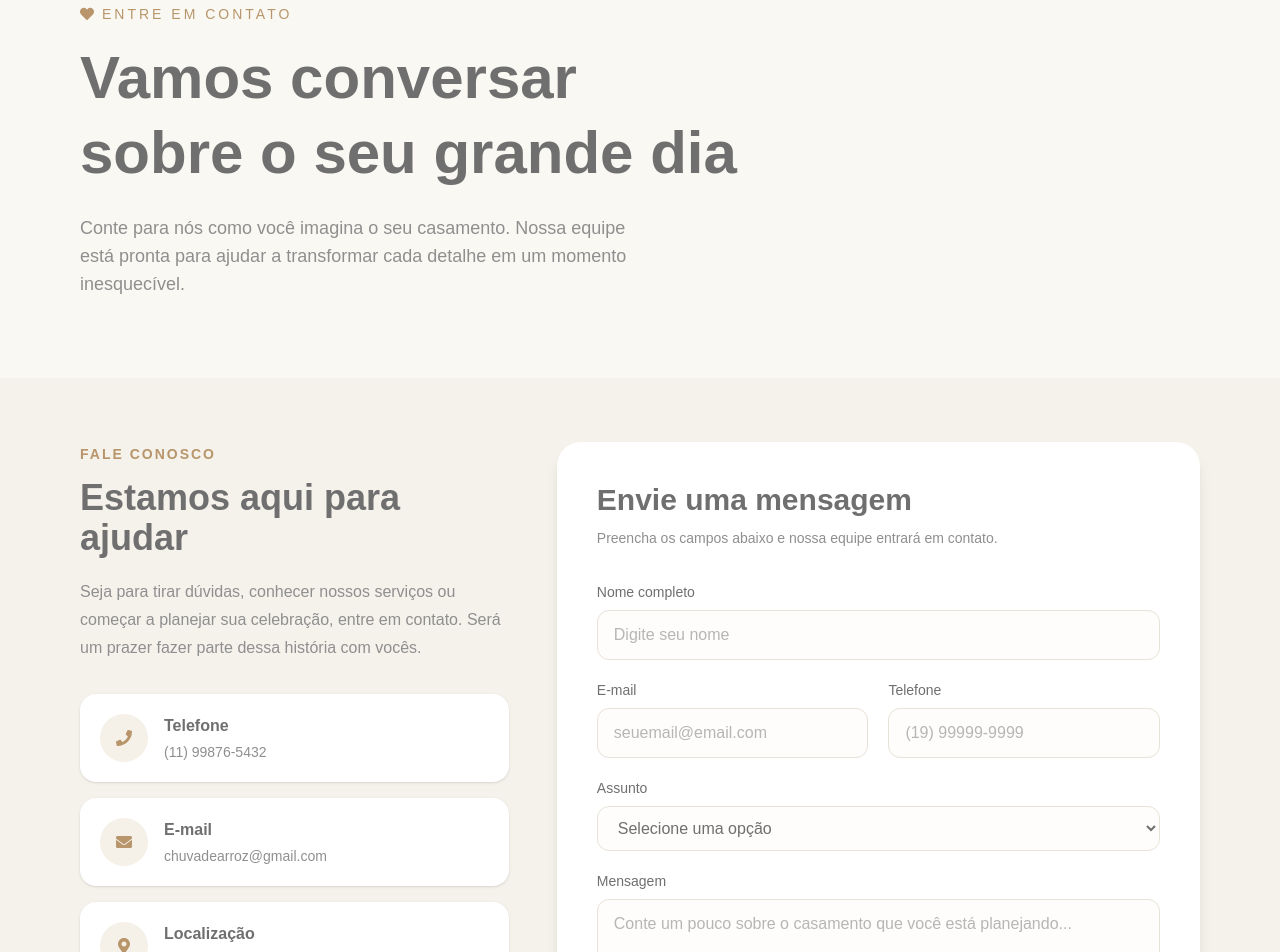
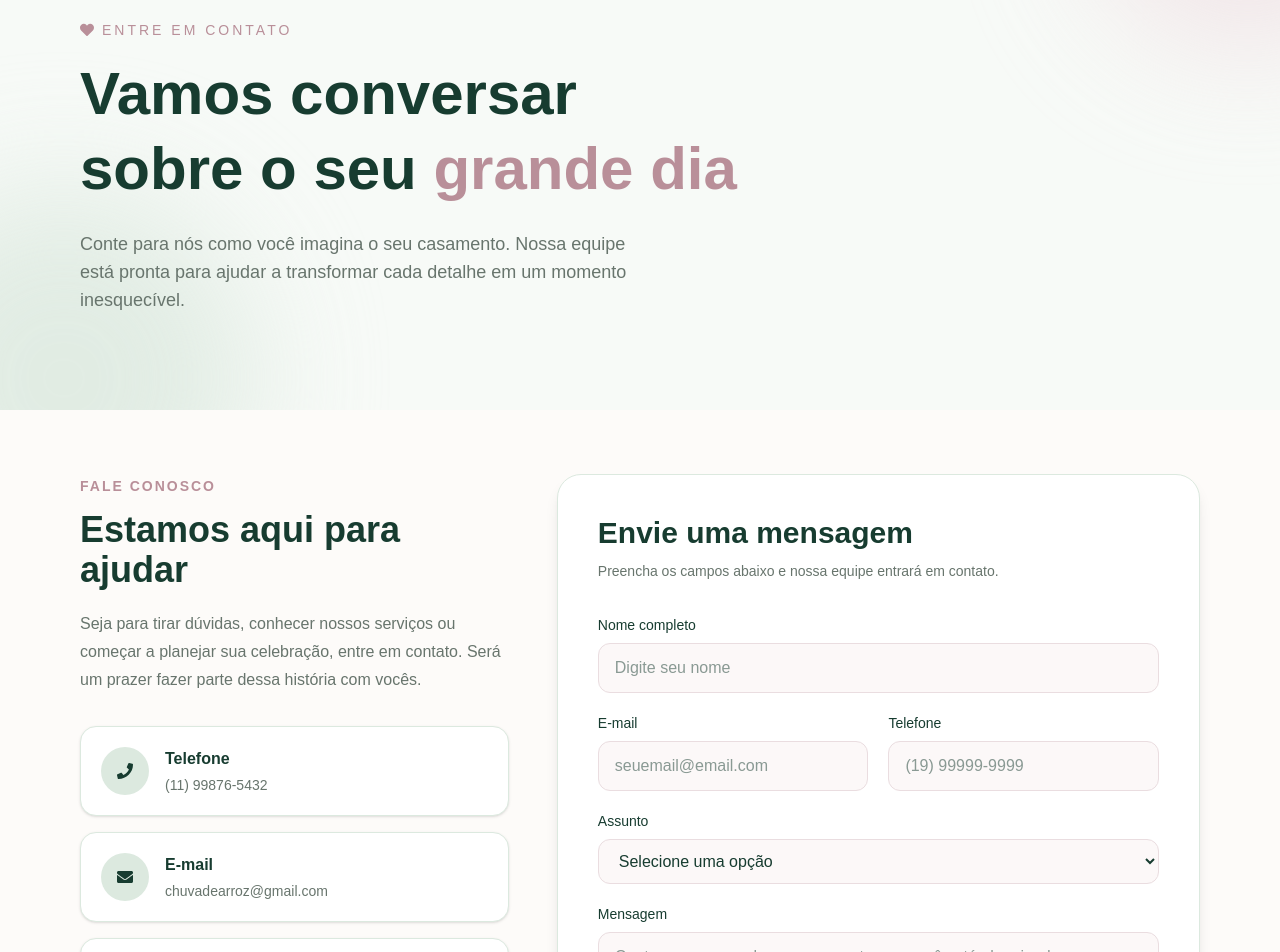
Before and after one commit to ju-reis16/Chuva_de_Arroz, a React (Vite) app in the folder chuvadearroz/: page /contato in a window 1280 px wide. Shown: the part 140-1092 px from the top of the page. Built offline with nearby package versions, Linux system fonts and the light colour scheme.

Commit message:
refactor: clean up Hero, Contato, and Sobre components for improved readability and consistency

```diff
--- a/chuvadearroz/src/components/Hero.jsx
+++ b/chuvadearroz/src/components/Hero.jsx
@@ -1,4 +1,4 @@
-import { FaArrowRight, FaHeart } from "react-icons/fa";
+import { FaArrowRight } from "react-icons/fa";
 import { Link } from "react-router-dom";
 
 export default function Hero() {
@@ -23,27 +23,7 @@ export default function Hero() {
 
         <div className="grid lg:grid-cols-2 gap-14 items-center">
 
-          {/* TEXTO */}
           <div className="max-w-xl">
-
-            <div
-              className="
-                inline-flex
-                items-center
-                gap-2
-                px-4 py-2
-                rounded-full
-                bg-white
-                border border-[#D8E4DD]
-                text-[#315C4A]
-                text-sm
-                mb-7
-                shadow-sm
-              "
-            >
-              <FaHeart className="text-[#315C4A] text-xs" />
-              Assessoria & Cerimonial
-            </div>
 
             <h1
               className="
@@ -169,7 +149,7 @@ export default function Hero() {
               />
             </div>
 
-            {/* CARD SOBRE A FOTO */}
+            {/* card na foto */}
             <div
               className="
                 absolute
--- a/chuvadearroz/src/pages/Contato.jsx
+++ b/chuvadearroz/src/pages/Contato.jsx
@@ -8,11 +8,9 @@ import {
   FaHeart,
   FaPaperPlane,
 } from "react-icons/fa";
-import Footer from '../components/Footer';
-
+import Footer from "../components/Footer";
 import Header from "../components/Header";
 
-// Schema de validação com Zod
 const contatoSchema = z.object({
   nome: z.string().min(3, "Digite seu nome completo."),
   email: z.string().email("Informe um e-mail válido."),
@@ -62,7 +60,6 @@ function Contato() {
   const [erros, setErros] = useState({});
   const [enviado, setEnviado] = useState(false);
 
-  // Atualiza os campos do formulário
   const handleChange = (evento) => {
     const { name, value } = evento.target;
 
@@ -71,7 +68,6 @@ function Contato() {
       [name]: value,
     }));
 
-    // Remove o erro enquanto o usuário corrige o campo
     if (erros[name]) {
       setErros((dados) => ({
         ...dados,
@@ -79,13 +75,11 @@ function Contato() {
       }));
     }
 
-    // Esconde a mensagem de sucesso ao alterar o formulário
     if (enviado) {
       setEnviado(false);
     }
   };
 
-  // Envia o formulário
   const handleSubmit = (evento) => {
     evento.preventDefault();
 
@@ -121,21 +115,26 @@ function Contato() {
     <>
       <Header />
 
-      <main className="min-h-screen bg-[#f5f2ec] text-[#6f6f6f]">
-        {/* Hero */}
-        <section className="relative overflow-hidden bg-[#faf8f3] px-6 py-20 md:px-12 lg:px-20">
-          <div className="mx-auto max-w-7xl">
+      <main className="min-h-screen bg-[#FDFBF9] text-[#4F5C54]">
+        {/* HERO */}
+        <section className="relative overflow-hidden bg-[#F7FAF7] px-6 py-24 md:px-12 lg:px-20">
+          <div className="absolute -right-32 -top-32 h-80 w-80 rounded-full bg-[#EFDDE2] opacity-70 blur-3xl" />
+
+          <div className="absolute -bottom-40 -left-32 h-96 w-96 rounded-full bg-[#DCE9DF] opacity-80 blur-3xl" />
+
+          <div className="relative mx-auto max-w-7xl">
             <div className="max-w-2xl">
-              <span className="mb-4 mt-16 inline-flex items-center gap-2 text-sm font-medium uppercase tracking-[3px] text-[#b8956a]">
+              <span className="mb-4 mt-16 inline-flex items-center gap-2 text-sm font-medium uppercase tracking-[3px] text-[#B98F99]">
                 <FaHeart />
                 Entre em contato
               </span>
 
-              <h1 className="mb-6 text-4xl font-semibold leading-tight md:text-6xl">
-                Vamos conversar sobre o seu grande dia
+              <h1 className="mb-6 text-4xl font-semibold leading-tight text-[#173C30] md:text-6xl">
+                Vamos conversar sobre o seu{" "}
+                <span className="text-[#B98F99]">grande dia</span>
               </h1>
 
-              <p className="max-w-xl text-base leading-7 text-[#8f8f8f] md:text-lg">
+              <p className="max-w-xl text-base leading-7 text-[#68756D] md:text-lg">
                 Conte para nós como você imagina o seu casamento. Nossa equipe
                 está pronta para ajudar a transformar cada detalhe em um
                 momento inesquecível.
@@ -144,20 +143,20 @@ function Contato() {
           </div>
         </section>
 
-        {/* Conteúdo principal */}
+        {/* CONTEÚDO PRINCIPAL */}
         <section className="px-6 py-16 md:px-12 lg:px-20">
           <div className="mx-auto grid max-w-7xl gap-12 lg:grid-cols-[0.8fr_1.2fr]">
-            {/* Informações */}
+            {/* INFORMAÇÕES */}
             <div>
-              <span className="text-sm font-semibold uppercase tracking-[2px] text-[#b8956a]">
+              <span className="text-sm font-semibold uppercase tracking-[2px] text-[#B98F99]">
                 Fale conosco
               </span>
 
-              <h2 className="mt-3 text-3xl font-semibold md:text-4xl">
+              <h2 className="mt-3 text-3xl font-semibold text-[#173C30] md:text-4xl">
                 Estamos aqui para ajudar
               </h2>
 
-              <p className="mt-5 max-w-lg leading-7 text-[#8f8f8f]">
+              <p className="mt-5 max-w-lg leading-7 text-[#68756D]">
                 Seja para tirar dúvidas, conhecer nossos serviços ou começar a
                 planejar sua celebração, entre em contato. Será um prazer fazer
                 parte dessa história com vocês.
@@ -167,16 +166,18 @@ function Contato() {
                 {informacoes.map((item) => (
                   <div
                     key={item.id}
-                    className="flex items-center gap-4 rounded-2xl bg-white p-5 shadow-sm transition duration-300 hover:-translate-y-1 hover:shadow-md"
+                    className="flex items-center gap-4 rounded-2xl border border-[#DCE9DF] bg-white p-5 shadow-sm transition duration-300 hover:-translate-y-1 hover:shadow-md"
                   >
-                    <div className="flex h-12 w-12 shrink-0 items-center justify-center rounded-full bg-[#f5f0e8] text-[#b8956a]">
+                    <div className="flex h-12 w-12 shrink-0 items-center justify-center rounded-full bg-[#DCE9DF] text-[#173C30]">
                       {item.icone}
                     </div>
 
                     <div>
-                      <h3 className="font-semibold">{item.titulo}</h3>
+                      <h3 className="font-semibold text-[#173C30]">
+                        {item.titulo}
+                      </h3>
 
-                      <p className="mt-1 text-sm text-[#8f8f8f]">
+                      <p className="mt-1 text-sm text-[#68756D]">
                         {item.descricao}
                       </p>
                     </div>
@@ -185,31 +186,32 @@ function Contato() {
               </div>
             </div>
 
-            {/* Formulário */}
-            <div className="rounded-3xl bg-white p-6 shadow-lg md:p-10">
+            {/* FORMULÁRIO */}
+            <div className="rounded-3xl border border-[#DCE9DF] bg-white p-6 shadow-lg md:p-10">
               <div className="mb-8">
-                <h2 className="text-2xl font-semibold md:text-3xl">
+                <h2 className="text-2xl font-semibold text-[#173C30] md:text-3xl">
                   Envie uma mensagem
                 </h2>
 
-                <p className="mt-2 text-sm leading-6 text-[#8f8f8f]">
+                <p className="mt-2 text-sm leading-6 text-[#68756D]">
                   Preencha os campos abaixo e nossa equipe entrará em contato.
                 </p>
               </div>
 
+              {/* MENSAGEM DE SUCESSO */}
               {enviado && (
-                <div className="mb-6 rounded-xl border border-green-200 bg-green-50 p-4 text-sm text-green-700">
+                <div className="mb-6 rounded-xl border border-[#C8DDCC] bg-[#F1F8F2] p-4 text-sm text-[#52725A]">
                   Sua mensagem foi enviada com sucesso! Em breve entraremos em
                   contato com você.
                 </div>
               )}
 
               <form onSubmit={handleSubmit} className="space-y-5">
-                {/* Nome */}
+                {/* NOME */}
                 <div>
                   <label
                     htmlFor="nome"
-                    className="mb-2 block text-sm font-medium"
+                    className="mb-2 block text-sm font-medium text-[#173C30]"
                   >
                     Nome completo
                   </label>
@@ -221,10 +223,10 @@ function Contato() {
                     value={formulario.nome}
                     onChange={handleChange}
                     placeholder="Digite seu nome"
-                    className={`w-full rounded-xl border bg-[#fefdfb] px-4 py-3 outline-none transition focus:ring-2 ${
+                    className={`w-full rounded-xl border bg-[#FCF8F8] px-4 py-3 text-[#173C30] outline-none transition focus:ring-2 ${
                       erros.nome
                         ? "border-red-400 focus:ring-red-100"
-                        : "border-[#e8e3d8] focus:border-[#b8956a] focus:ring-[#f5f0e8]"
+                        : "border-[#EADDE0] focus:border-[#A8C3A0] focus:ring-[#DCE9DF]"
                     }`}
                   />
 
@@ -235,12 +237,13 @@ function Contato() {
                   )}
                 </div>
 
-                {/* E-mail e telefone */}
+                {/* EMAIL E TELEFONE */}
                 <div className="grid gap-5 md:grid-cols-2">
+                  {/* EMAIL */}
                   <div>
                     <label
                       htmlFor="email"
-                      className="mb-2 block text-sm font-medium"
+                      className="mb-2 block text-sm font-medium text-[#173C30]"
                     >
                       E-mail
                     </label>
@@ -252,10 +255,10 @@ function Contato() {
                       value={formulario.email}
                       onChange={handleChange}
                       placeholder="seuemail@email.com"
-                      className={`w-full rounded-xl border bg-[#fefdfb] px-4 py-3 outline-none transition focus:ring-2 ${
+                      className={`w-full rounded-xl border bg-[#FCF8F8] px-4 py-3 text-[#173C30] outline-none transition focus:ring-2 ${
                         erros.email
                           ? "border-red-400 focus:ring-red-100"
-                          : "border-[#e8e3d8] focus:border-[#b8956a] focus:ring-[#f5f0e8]"
+                          : "border-[#EADDE0] focus:border-[#A8C3A0] focus:ring-[#DCE9DF]"
                       }`}
                     />
 
@@ -266,10 +269,11 @@ function Contato() {
                     )}
                   </div>
 
+                  {/* TELEFONE */}
                   <div>
                     <label
                       htmlFor="telefone"
-                      className="mb-2 block text-sm font-medium"
+                      className="mb-2 block text-sm font-medium text-[#173C30]"
                     >
                       Telefone
                     </label>
@@ -281,10 +285,10 @@ function Contato() {
                       value={formulario.telefone}
                       onChange={handleChange}
                       placeholder="(19) 99999-9999"
-                      className={`w-full rounded-xl border bg-[#fefdfb] px-4 py-3 outline-none transition focus:ring-2 ${
+                      className={`w-full rounded-xl border bg-[#FCF8F8] px-4 py-3 text-[#173C30] outline-none transition focus:ring-2 ${
                         erros.telefone
                           ? "border-red-400 focus:ring-red-100"
-                          : "border-[#e8e3d8] focus:border-[#b8956a] focus:ring-[#f5f0e8]"
+                          : "border-[#EADDE0] focus:border-[#A8C3A0] focus:ring-[#DCE9DF]"
                       }`}
                     />
 
@@ -296,11 +300,11 @@ function Contato() {
                   </div>
                 </div>
 
-                {/* Assunto */}
+                {/* ASSUNTO */}
                 <div>
                   <label
                     htmlFor="assunto"
-                    className="mb-2 block text-sm font-medium"
+                    className="mb-2 block text-sm font-medium text-[#173C30]"
                   >
                     Assunto
                   </label>
@@ -310,19 +314,25 @@ function Contato() {
                     name="assunto"
                     value={formulario.assunto}
                     onChange={handleChange}
-                    className={`w-full rounded-xl border bg-[#fefdfb] px-4 py-3 outline-none transition focus:ring-2 ${
+                    className={`w-full rounded-xl border bg-[#FCF8F8] px-4 py-3 text-[#173C30] outline-none transition focus:ring-2 ${
                       erros.assunto
                         ? "border-red-400 focus:ring-red-100"
-                        : "border-[#e8e3d8] focus:border-[#b8956a] focus:ring-[#f5f0e8]"
+                        : "border-[#EADDE0] focus:border-[#A8C3A0] focus:ring-[#DCE9DF]"
                     }`}
                   >
                     <option value="">Selecione uma opção</option>
                     <option value="planejamento">
                       Planejamento do casamento
                     </option>
-                    <option value="orcamento">Solicitar orçamento</option>
-                    <option value="servicos">Conhecer os serviços</option>
-                    <option value="duvida">Tirar uma dúvida</option>
+                    <option value="orcamento">
+                      Solicitar orçamento
+                    </option>
+                    <option value="servicos">
+                      Conhecer os serviços
+                    </option>
+                    <option value="duvida">
+                      Tirar uma dúvida
+                    </option>
                     <option value="outro">Outro assunto</option>
                   </select>
 
@@ -333,11 +343,11 @@ function Contato() {
                   )}
                 </div>
 
-                {/* Mensagem */}
+                {/* MENSAGEM */}
                 <div>
                   <label
                     htmlFor="mensagem"
-                    className="mb-2 block text-sm font-medium"
+                    className="mb-2 block text-sm font-medium text-[#173C30]"
                   >
                     Mensagem
                   </label>
@@ -349,10 +359,10 @@ function Contato() {
                     onChange={handleChange}
                     rows="5"
                     placeholder="Conte um pouco sobre o casamento que você está planejando..."
-                    className={`w-full resize-none rounded-xl border bg-[#fefdfb] px-4 py-3 outline-none transition focus:ring-2 ${
+                    className={`w-full resize-none rounded-xl border bg-[#FCF8F8] px-4 py-3 text-[#173C30] outline-none transition focus:ring-2 ${
                       erros.mensagem
                         ? "border-red-400 focus:ring-red-100"
-                        : "border-[#e8e3d8] focus:border-[#b8956a] focus:ring-[#f5f0e8]"
+                        : "border-[#EADDE0] focus:border-[#A8C3A0] focus:ring-[#DCE9DF]"
                     }`}
                   />
 
@@ -363,16 +373,15 @@ function Contato() {
                   )}
                 </div>
 
-                {/* Botão */}
                 <button
                   type="submit"
-                  className="flex w-full items-center justify-center gap-3 rounded-xl bg-[#b8956a] px-6 py-4 font-semibold text-white transition duration-300 hover:bg-[#a6845c] hover:shadow-lg active:scale-[0.98]"
+                  className="flex w-full items-center justify-center gap-3 rounded-xl bg-[#173C30] px-6 py-4 font-semibold text-white transition duration-300 hover:bg-[#285443] hover:shadow-lg active:scale-[0.98]"
                 >
                   <FaPaperPlane />
                   Enviar mensagem
                 </button>
 
-                <p className="text-center text-xs text-[#b0b0b0]">
+                <p className="text-center text-xs text-[#8B9A91]">
                   Ao enviar, nossa equipe receberá suas informações para entrar
                   em contato.
                 </p>
@@ -380,7 +389,8 @@ function Contato() {
             </div>
           </div>
         </section>
-		<Footer/>
+
+        <Footer />
       </main>
     </>
   );
```
Also changed, not shown: chuvadearroz/src/pages/Sobre.jsx (+15 -20 lines).
